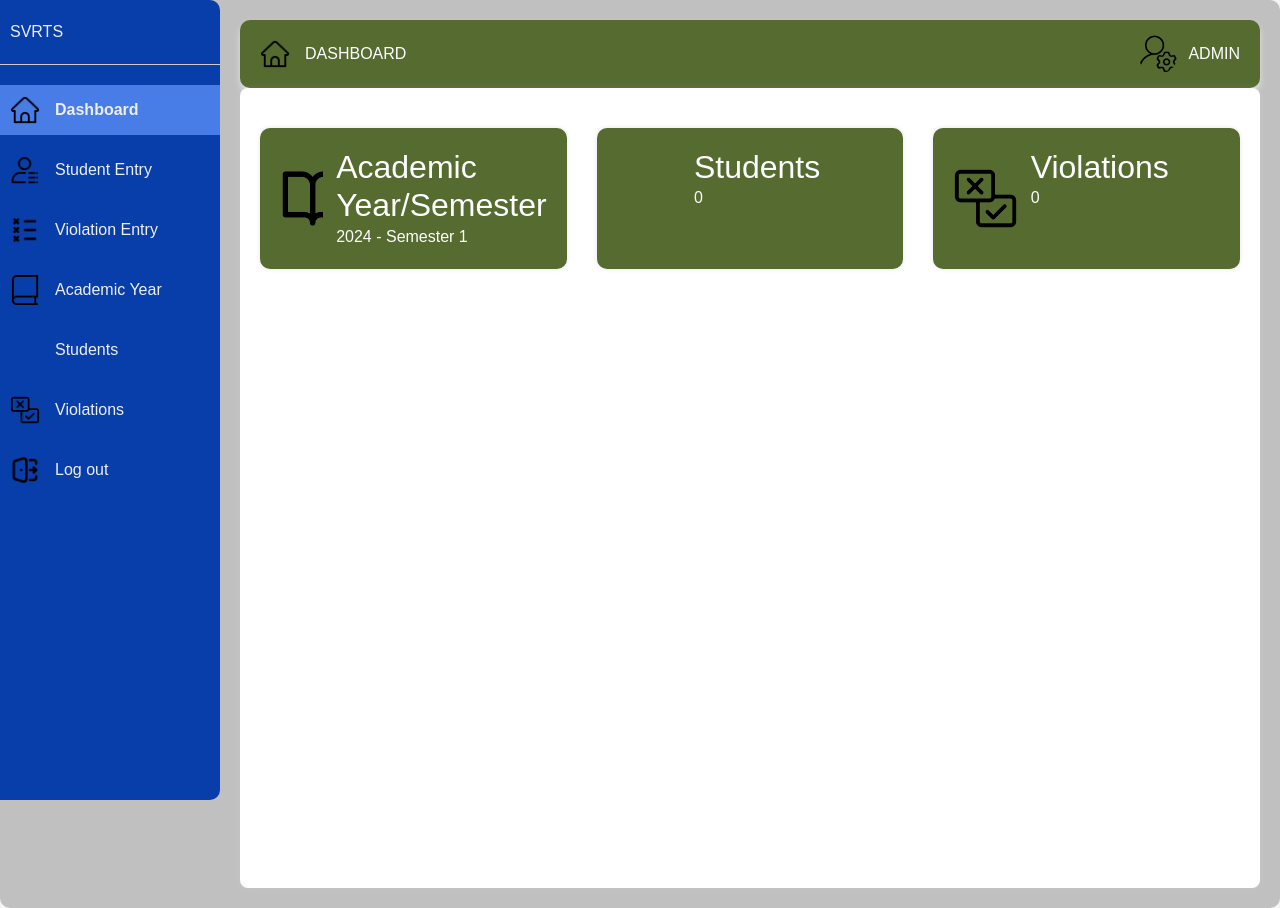
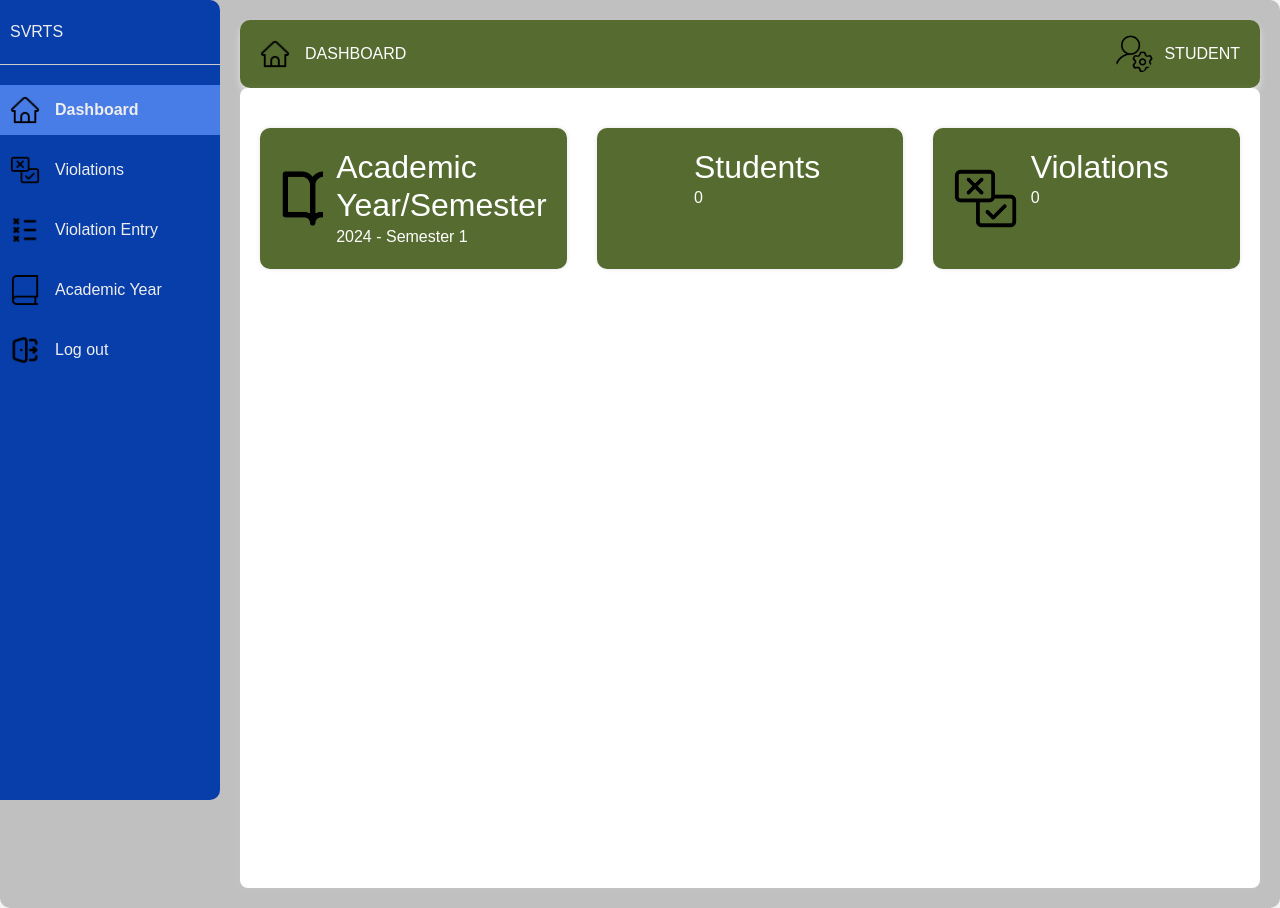
Before and after one commit to Xyathhh/DATAMA2, a plain HTML site: page student_main.html in a window 1280 px wide. Drawn offline with nearby package versions, Linux system fonts and the light colour scheme.

Commit message:
student_main.html

```diff
--- a/student_main.html
+++ b/student_main.html
@@ -206,7 +206,7 @@
         </div>
         <ul class="nav-links">
             <li>
-                <a href="developer_main.html" class="active">
+                <a href="student_main.html" class="active">
                     <i class='bx bx-home'></i>
                     <span class="button-container">
                         <div class="boxes-icon" style="background-image: url('dashboard.png');"></div>
@@ -215,11 +215,11 @@
                 </a>
             </li>
             <li>
-                <a href="student_entry.html">
-                    <i class='bx bx-user'></i>
+                <a href="violations.html">
+                    <i class='bx bx-error'></i>
                     <span class="button-container">
-                        <div class="boxes-icon" style="background-image: url('student_entry.png');"></div>
-                        <span class="links_name">Student Entry</span>
+                        <div class="boxes-icon" style="background-image: url('violation.png');"></div>
+                        <span class="links_name">Violations</span>
                     </span>
                 </a>
             </li>
@@ -241,24 +241,7 @@
                     </span>
                 </a>
             </li>
-            <li>
-                <a href="students.html">
-                    <i class='bx bx-user'></i>
-                    <span class="button-container">
-                        <div class="boxes-icon" style="background-image: url('students.png');"></div>
-                        <span class="links_name">Students</span>
-                    </span>
-                </a>
-            </li>
-            <li>
-                <a href="violations.html">
-                    <i class='bx bx-error'></i>
-                    <span class="button-container">
-                        <div class="boxes-icon" style="background-image: url('violation.png');"></div>
-                        <span class="links_name">Violations</span>
-                    </span>
-                </a>
-            </li>
+
             <li class="log_out">
                 <a href="index.html">
                     <i class='bx bx-log-out'></i>
@@ -283,7 +266,7 @@
             </div>
             <div class="profile-details">
                 <img src="admin.png" alt="profileImg">
-                <span class="admin_name" style="color: white">ADMIN</span>
+                <span class="admin_name" style="color: white">STUDENT</span>
                 <i class='bx bx-chevron-down'></i>
             </div>
         </nav>
```
